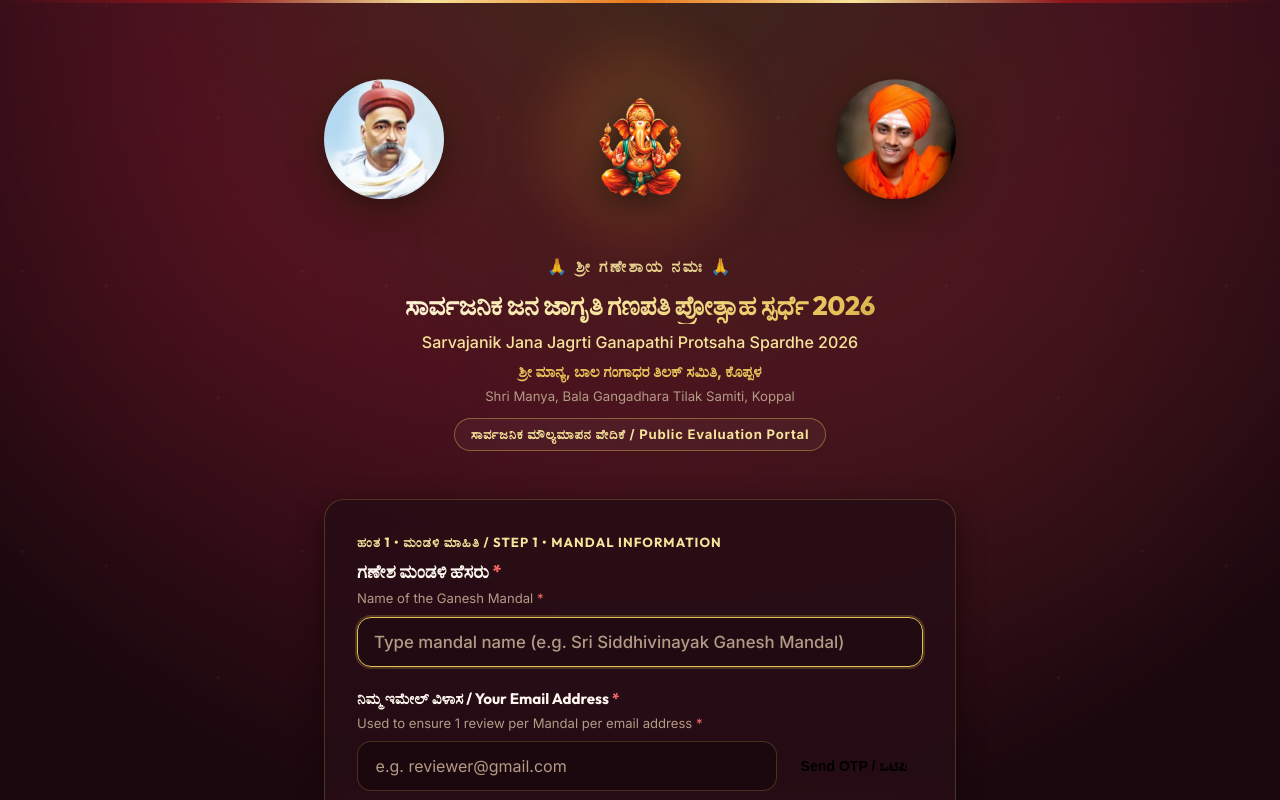
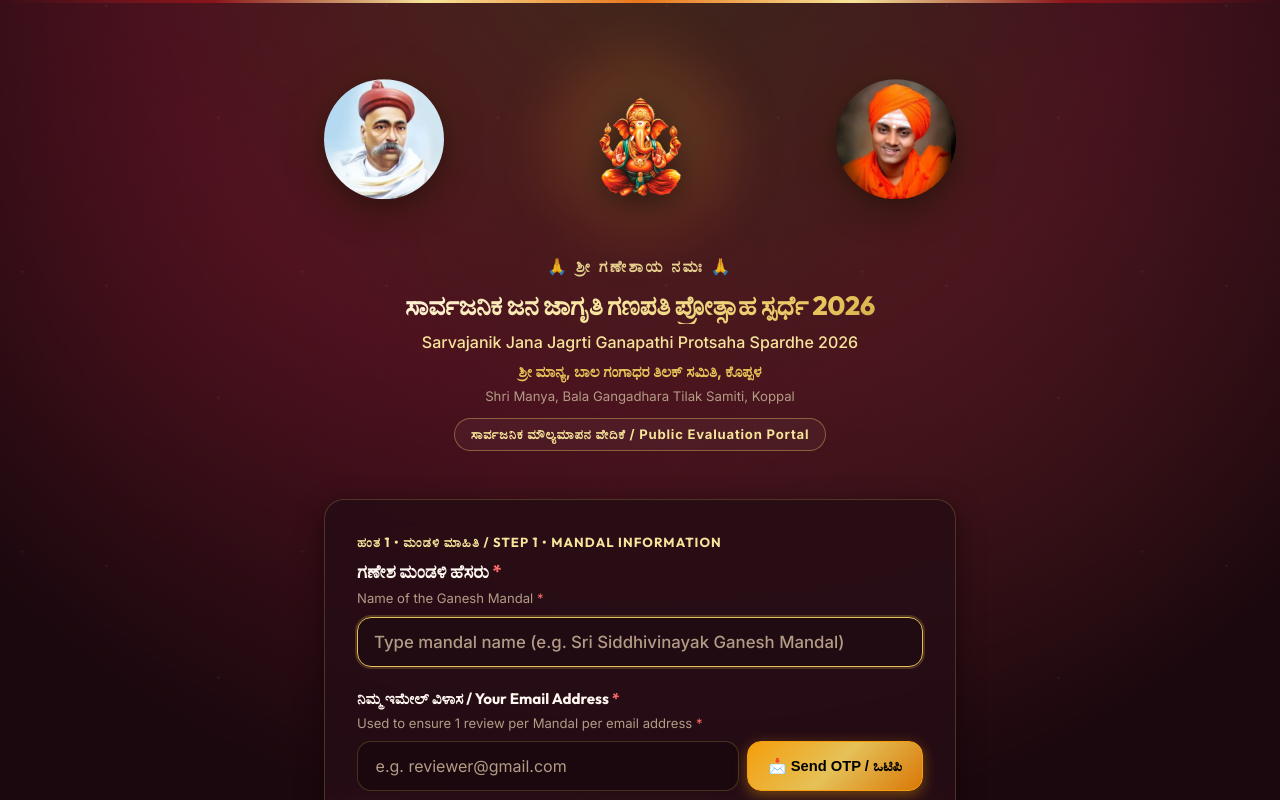
Before and after one commit to Samarthkadli/ganeshutsve, a Next.js app: page / in a window 1280 px wide. Shown: the top 800 px of the page. Built offline with nearby package versions, Linux system fonts and the light colour scheme.

Commit message:
style: make Send OTP button prominent, gold styled, and always visible

```diff
--- a/src/app/page.tsx
+++ b/src/app/page.tsx
@@ -786,22 +786,43 @@ export default function HomeEvaluationPage() {
                     {!isEmailVerified && (
                       <button
                         type="button"
-                        onClick={handleSendOtp}
-                        disabled={isSendingOtp || !reviewerEmail || resendCooldown > 0}
+                        onClick={() => {
+                          if (!reviewerEmail.trim()) {
+                            setOtpError('ದಯವಿಟ್ಟು ನಿಮ್ಮ ಇಮೇಲ್ ವಿಳಾಸವನ್ನು ಮೊದಲು ನಮೂದಿಸಿ / Please enter your email address first.');
+                            document.getElementById('reviewer-email-input')?.focus();
+                            return;
+                          }
+                          handleSendOtp();
+                        }}
+                        disabled={isSendingOtp || resendCooldown > 0}
                         style={{
-                          padding: '0 16px',
-                          background: resendCooldown > 0 ? 'rgba(255,255,255,0.1)' : 'var(--gradient-gold)',
-                          color: resendCooldown > 0 ? 'var(--color-text-muted)' : '#000',
-                          border: 'none',
+                          padding: '10px 20px',
+                          background: resendCooldown > 0
+                            ? 'rgba(255, 255, 255, 0.15)'
+                            : 'linear-gradient(135deg, #f59e0b 0%, #e5c158 50%, #d97706 100%)',
+                          color: resendCooldown > 0 ? '#94a3b8' : '#000000',
+                          border: resendCooldown > 0 ? '1px solid rgba(255, 255, 255, 0.2)' : '1px solid #f59e0b',
                           borderRadius: 'var(--radius-md)',
-                          fontWeight: 700,
-                          fontSize: '0.88rem',
+                          fontWeight: 800,
+                          fontSize: '0.92rem',
                           cursor: resendCooldown > 0 || isSendingOtp ? 'not-allowed' : 'pointer',
                           whiteSpace: 'nowrap',
+                          boxShadow: resendCooldown > 0 ? 'none' : '0 4px 14px rgba(245, 158, 11, 0.4)',
                           transition: 'all 200ms ease',
+                          display: 'inline-flex',
+                          alignItems: 'center',
+                          gap: '6px',
                         }}
                       >
-                        {isSendingOtp ? 'Sending...' : resendCooldown > 0 ? `Resend (${resendCooldown}s)` : otpSent ? 'Resend OTP' : 'Send OTP / ಒಟಿಪಿ'}
+                        {isSendingOtp ? (
+                          '⏳ Sending...'
+                        ) : resendCooldown > 0 ? (
+                          `⏳ Resend (${resendCooldown}s)`
+                        ) : otpSent ? (
+                          '🔄 Resend OTP'
+                        ) : (
+                          '📩 Send OTP / ಒಟಿಪಿ'
+                        )}
                       </button>
                     )}
                   </div>
```
